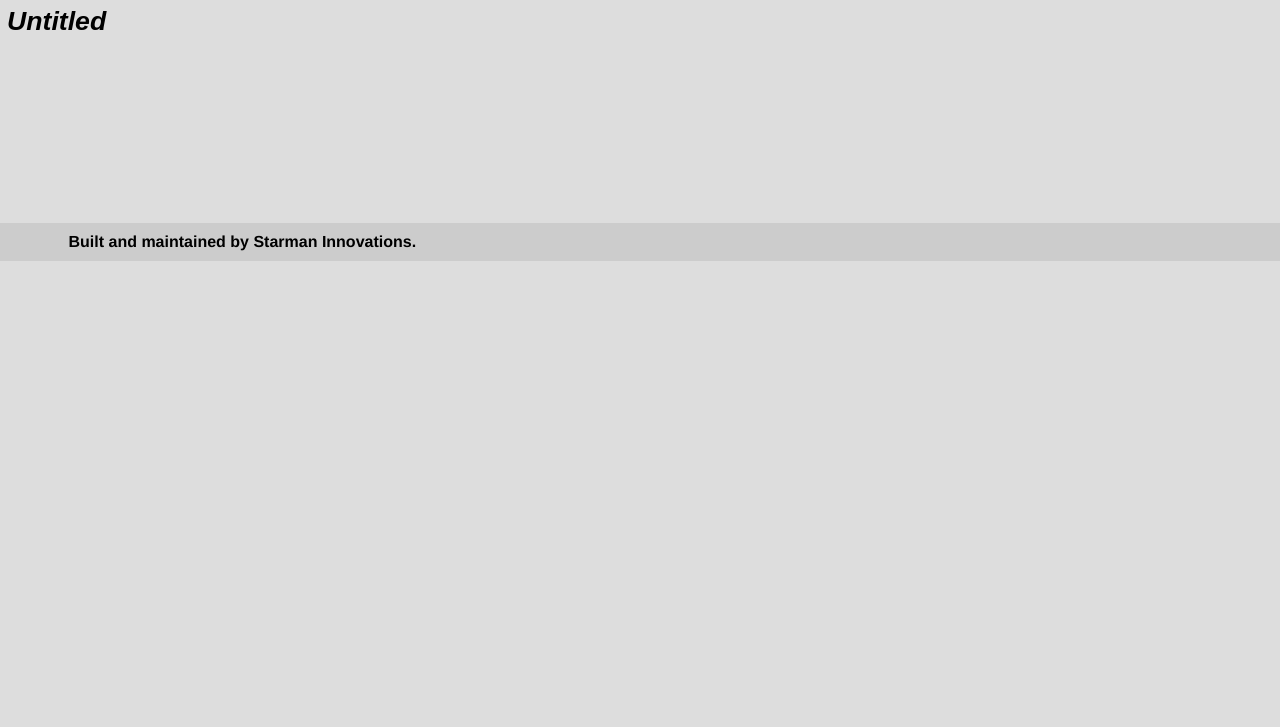
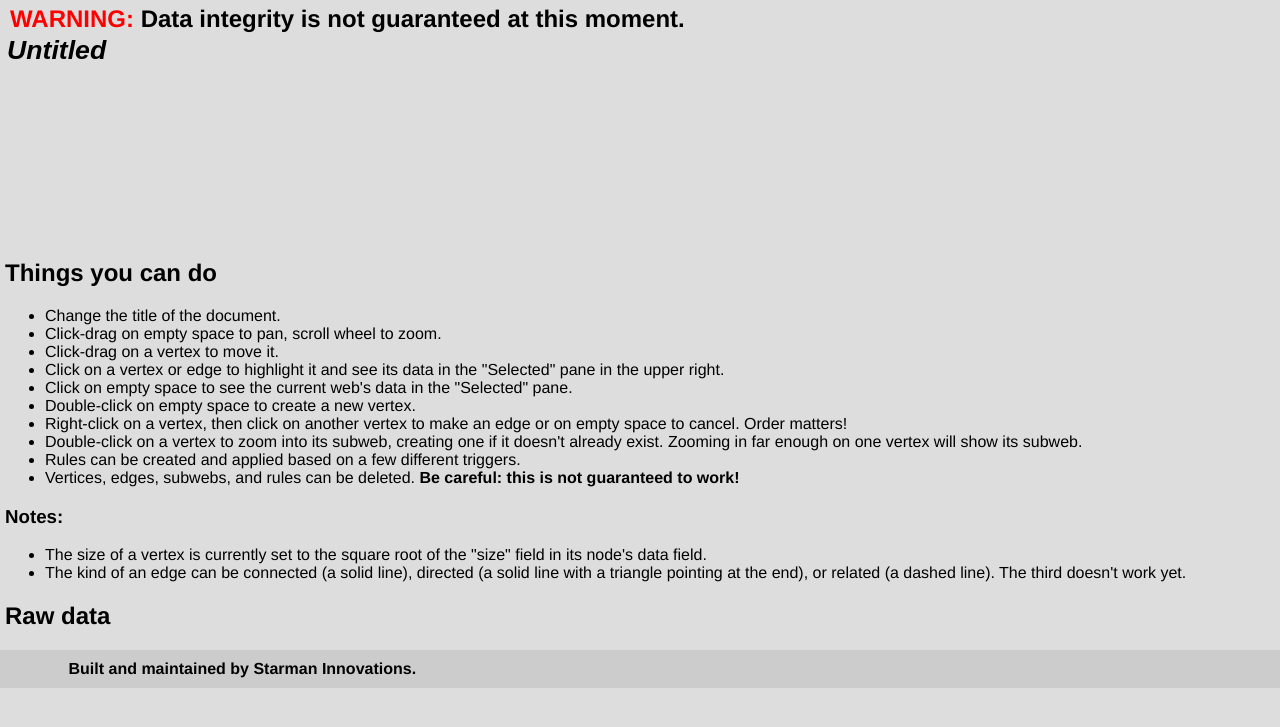
Before and after one commit to elendiastarman/IdeaGrapher, a Flask app: template webviz/templates/render.html in a window 1280 px wide. Shown: the part 50-777 px from the top of the page. Run offline with Flask 2, Linux system fonts and the light colour scheme; the template is opened without the code that fills it, so the values that code supplies are empty; some libraries are stand-ins or nearby versions.

Commit message:
Added instructions.

```diff
--- a/webviz/templates/render.html
+++ b/webviz/templates/render.html
@@ -6,6 +6,7 @@
 {% endblock %}
 
 {% block content %}
+    <h2 style="margin: 1px 5px 1px 5px"><span style="color: red">WARNING:</span> Data integrity is not guaranteed at this moment.</h2>
     <input id="docname" type="text" placeholder="Untitled" value="{{ doc.name }}"/><br/>
 
     <svg id="display"></svg>
@@ -15,6 +16,28 @@
     <div id="data" hidden>
     	<p>{{doc.json()}}</p>
 	</div>
+
+    <h2>Things you can do</h2>
+    <ul>
+        <li>Change the title of the document.</li>
+        <li>Click-drag on empty space to pan, scroll wheel to zoom.</li>
+        <li>Click-drag on a vertex to move it.</li>
+        <li>Click on a vertex or edge to highlight it and see its data in the "Selected" pane in the upper right.</li>
+        <li>Click on empty space to see the current web's data in the "Selected" pane.</li>
+        <li>Double-click on empty space to create a new vertex.</li>
+        <li>Right-click on a vertex, then click on another vertex to make an edge or on empty space to cancel. Order matters!</li>
+        <li>Double-click on a vertex to zoom into its subweb, creating one if it doesn't already exist. Zooming in far enough on one vertex will show its subweb.</li>
+        <li>Rules can be created and applied based on a few different triggers.</li>
+        <li>Vertices, edges, subwebs, and rules can be deleted. <strong>Be careful: this is not guaranteed to work!</strong></li>
+    </ul>
+
+    <h3>Notes:</h3>
+    <ul>
+        <li>The size of a vertex is currently set to the square root of the "size" field in its node's data field.</li>
+        <li>The kind of an edge can be connected (a solid line), directed (a solid line with a triangle pointing at the end), or related (a dashed line). The third doesn't work yet.</li>
+    </ul>
+
+    <h2>Raw data</h2>
     <pre>{{pretty_json}}</pre>
 {% endblock %}
 
```
